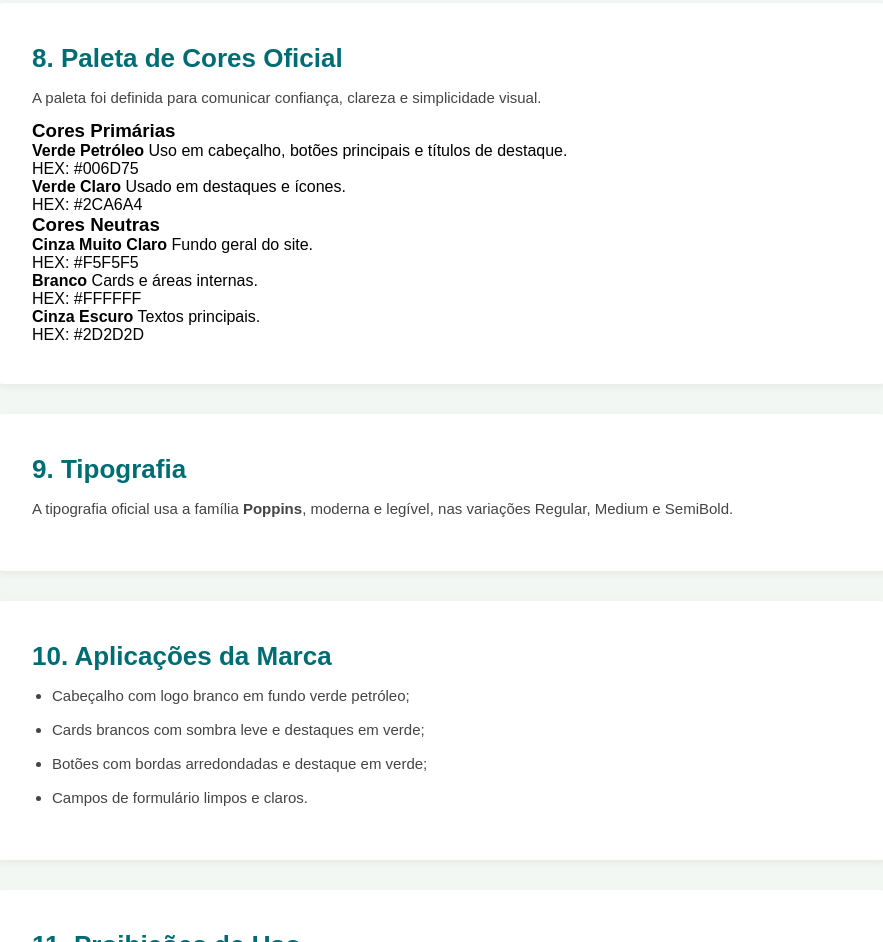
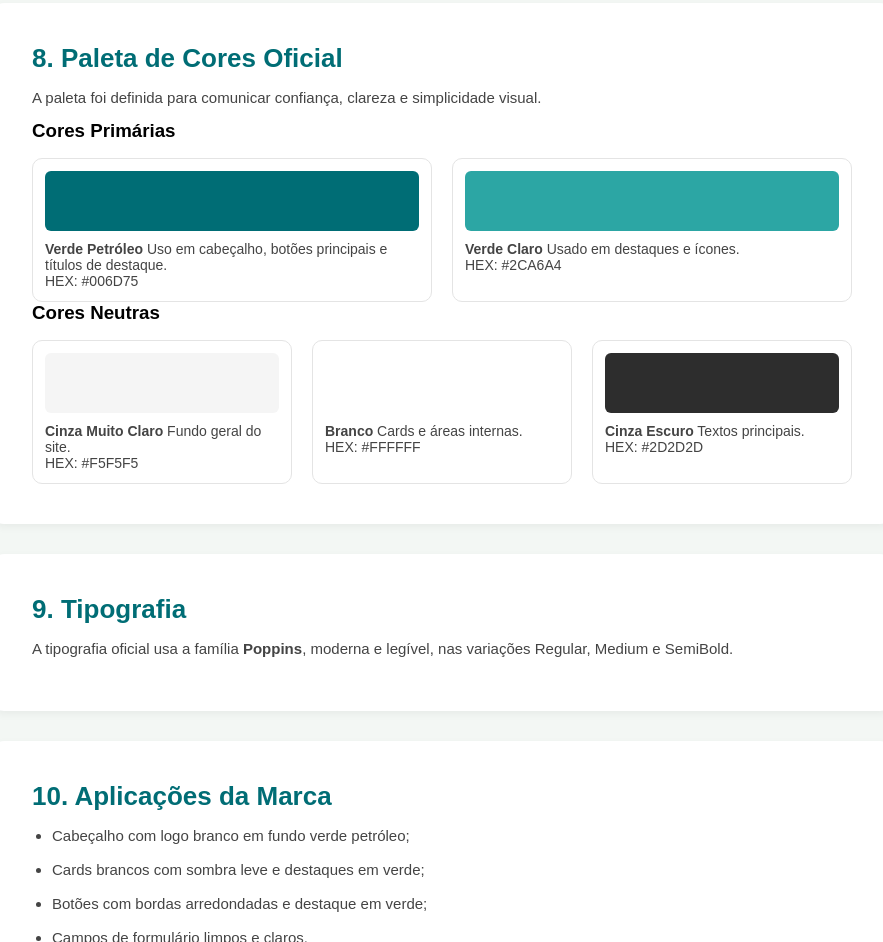
Before and after one commit to fernandofaria1/manual-conectaserv, a plain HTML site: page index.html in a window 1280 px wide. Shown: the part 2339-3281 px from the top of the page, without its empty margins (328-1211 px from the left). Drawn offline with Linux system fonts and the light colour scheme.

Commit message:
Add CSS styles for color palette and cards

```diff
--- a/index.html
+++ b/index.html
@@ -118,6 +118,34 @@
       font-size: 14px;
       color: #666;
     }
+
+    .palette {
+  display: grid;
+  grid-template-columns: repeat(auto-fit, minmax(160px, 1fr));
+  gap: 20px;
+  margin-top: 16px;
+}
+
+.color-card {
+  background: white;
+  border: 1px solid #e4e4e4;
+  border-radius: 10px;
+  overflow: hidden;
+  padding: 12px;
+}
+
+.color-swatch {
+  height: 60px;
+  width: 100%;
+  border-radius: 6px;
+  margin-bottom: 10px;
+}
+
+.color-info {
+  font-size: 14px;
+  color: #444;
+}
+
 
   </style>
 </head>
```
